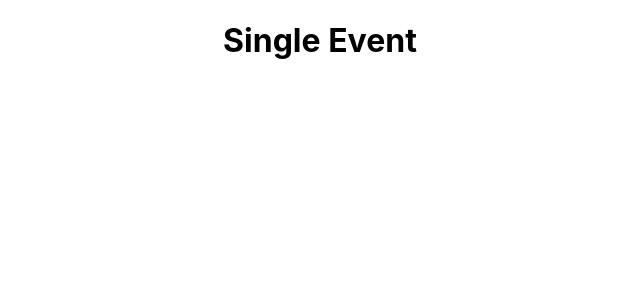
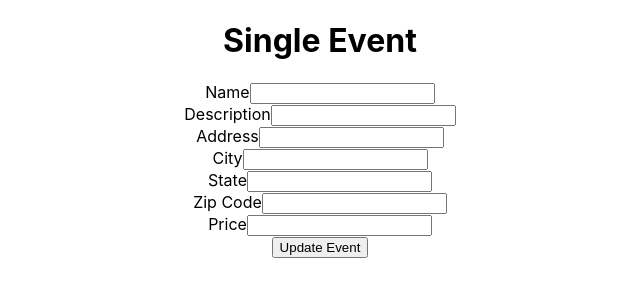
Before and after one commit to RMyers225/ForStarters-project3, a React (Create React App) app in the folder client/: page /Events/1 in a window 1280 px wide. Shown: the top 300 px of the page, without its empty margins (320-960 px from the left). Built offline with nearby package versions, Linux system fonts and the light colour scheme; no server answers; the HTML template or start-up script is replaced by a standard one.

Commit message:
next button on questions

```diff
--- a/client/src/App.css
+++ b/client/src/App.css
@@ -1,6 +1,9 @@
 .App {
   text-align: center;
+  /* background-color: khaki;
+  border: ; */
 }
+
 .navbar {
   display: flex;
   flex-direction: column;
--- a/client/src/components/Events.js
+++ b/client/src/components/Events.js
@@ -1,6 +1,7 @@
 import React from 'react'
 import { Link } from 'react-router-dom'
 import axios from 'axios'
+import AdminEvents from './AdminEvents'
 
 export default class Events extends React.Component {
 
@@ -15,6 +16,7 @@ export default class Events extends React.Component {
                 State: String,
                 ZipCode: Number,
                 Description: String,
+                Price: Number
             }
         ]
     }
@@ -41,6 +43,11 @@ export default class Events extends React.Component {
         }
     }
 
+    addNewEventToEventList = (newEvent) => {
+        const eventList = [...this.state.eventList];
+        eventList.push(newEvent);
+        this.setState({ eventList });
+    };
 
 
     onDeleteEvent = async (eventId) => {
@@ -68,7 +75,9 @@ export default class Events extends React.Component {
                             <div>{event.ZipCode}</div>
                             <div>{event.Price}</div>
                             <button onClick={() => this.onDeleteEvent(event._id)}>Delete Event</button>
-                            <button onClick={this.toggleEditSaleItem}>Edit Event</button>
+
+                              <br></br>
+
                         </div>
                     )
                 })}
--- a/client/src/components/Questions.js
+++ b/client/src/components/Questions.js
@@ -57,6 +57,10 @@ shuffleQuestion = (array) => {
     }
 }
 
+onChangeQuestion = async (questionId) => {
+    await axios.delete(`/api/question/${this.state.allQuestions._id}`, this.state.allQuestions)
+    this.getAllQuestions()
+}
 
 render() {
 
--- a/client/src/components/SingleEvent.js
+++ b/client/src/components/SingleEvent.js
@@ -14,12 +14,6 @@ export default class SingleEvent extends Component {
         this.getEventById()
     }
 
-    // onChangeCreature = (evt) => {
-    //     const newState = {...this.state}
-    //     newState.newCreature[evt.target.name] = evt.target.value
-    //     this.setState(newState)
-    // }
-
     getEventById = async () => {
         const eventId = this.props.match.params.eventId
         console.log('eventId', eventId)
@@ -30,16 +24,78 @@ export default class SingleEvent extends Component {
         this.setState(newState)
     }
 
-    // onSubmit = async (evt) => {
-    //     evt.preventDefault()
-    //     try {
-    //         await axios.post('/api/event', this.state.newEvent)
-    //         this.getAllEvents()
-    //     } catch (error) {
-    //         console.log('Failed to create event')
-    //         console.log(error)
-    //     }
-    // }
+    onChangeSingleEventName = (evt) => {
+
+       const eventName = evt.target.value
+       const newState = {...this.state}
+       newState.oneEvent.EventName = eventName
+       this.setState(newState)
+
+    }
+
+    onChangeSingleDescription = (evt) => {
+
+        const Description = evt.target.value
+        const newState = {...this.state}
+        newState.oneEvent.Description = Description
+        this.setState(newState)
+
+     }
+
+     onChangeSingleAddress = (evt) => {
+
+        const Address = evt.target.value
+        const newState = {...this.state}
+        newState.oneEvent.Address = Address
+        this.setState(newState)
+
+     }
+
+     onChangeSingleCity = (evt) => {
+
+        const City = evt.target.value
+        const newState = {...this.state}
+        newState.oneEvent.City = City
+        this.setState(newState)
+
+     }
+
+     onChangeSingleState = (evt) => {
+
+        const State = evt.target.value
+        const newState = {...this.state}
+        newState.oneEvent.State = State
+        this.setState(newState)
+
+     }
+     onChangeSingleZipCode = (evt) => {
+
+        const ZipCode = evt.target.value
+        const newState = {...this.state}
+        newState.oneEvent.ZipCode = ZipCode
+        this.setState(newState)
+
+     }
+
+     onChangeSinglePrice = (evt) => {
+
+        const Price = evt.target.value
+        const newState = {...this.state}
+        newState.oneEvent.Price = Price
+        this.setState(newState)
+
+     }
+
+    onSubmit = async (evt) => {
+        evt.preventDefault()
+        try {
+            await axios.put(`/api/event/${this.state.oneEvent._id}`, this.state.oneEvent)
+            this.getAllEvents()
+        } catch (error) {
+            console.log('Failed to create event')
+            console.log(error)
+        }
+    }
 
     render() {
 
@@ -52,6 +108,80 @@ export default class SingleEvent extends Component {
                 <div>{this.state.oneEvent.City}</div>
                 <div>{this.state.oneEvent.State}</div>
                 <div>{this.state.oneEvent.ZipCode}</div>
+
+
+                <form onSubmit={this.onSubmit}>
+                    <div>
+                        <label htmlFor="EventName">Name</label>
+                        <input
+                            type="text"
+                            name="EventName"
+                            value={this.state.oneEvent.EventName}
+                            onChange={this.onChangeSingleEventName}
+                        />
+                    </div>
+
+                    <div>
+                        <label htmlFor="description">Description</label>
+                        <input
+                            type="text"
+                            name="Description"
+                            value={this.state.oneEvent.Description}
+                        onChange={this.onChangeSingleDescription}
+                        />
+                    </div>
+
+                    <div>
+                        <label htmlFor="address">Address</label>
+                        <input
+                            type="text"
+                            name="Address"
+                            value={this.state.oneEvent.Address}
+                        onChange={this.onChangeSingleAddress}
+                        />
+                    </div>
+
+                    <div>
+                        <label htmlFor="city">City</label>
+                        <input
+                            type="text"
+                            name="City"
+                            value={this.state.oneEvent.City}
+                        onChange={this.onChangeSingleCity}
+                        />
+                    </div>
+
+                    <div>
+                        <label htmlFor="state">State</label>
+                        <input
+                            type="text"
+                            name="State"
+                            value={this.state.oneEvent.State}
+                        onChange={this.onChangeSingleState}
+                        />
+                    </div>
+                    <div>
+                        <label htmlFor="zipCode">Zip Code</label>
+                        <input
+                            type="number"
+                            name="ZipCode"
+                            value={this.state.oneEvent.ZipCode}
+                        onChange={this.onChangeSingleZipCode}
+                        />
+                    </div>
+
+                    <div>
+                        <label htmlFor="price">Price</label>
+                        <input
+                            type="number"
+                            name="Price"
+                            value={this.state.oneEvent.Price}
+                        onChange={this.onChangeSinglePrice}
+                        />
+                    </div>
+
+                    <input type="submit" value="Update Event" />
+                </form>
             </div>
 
         </div>
```
